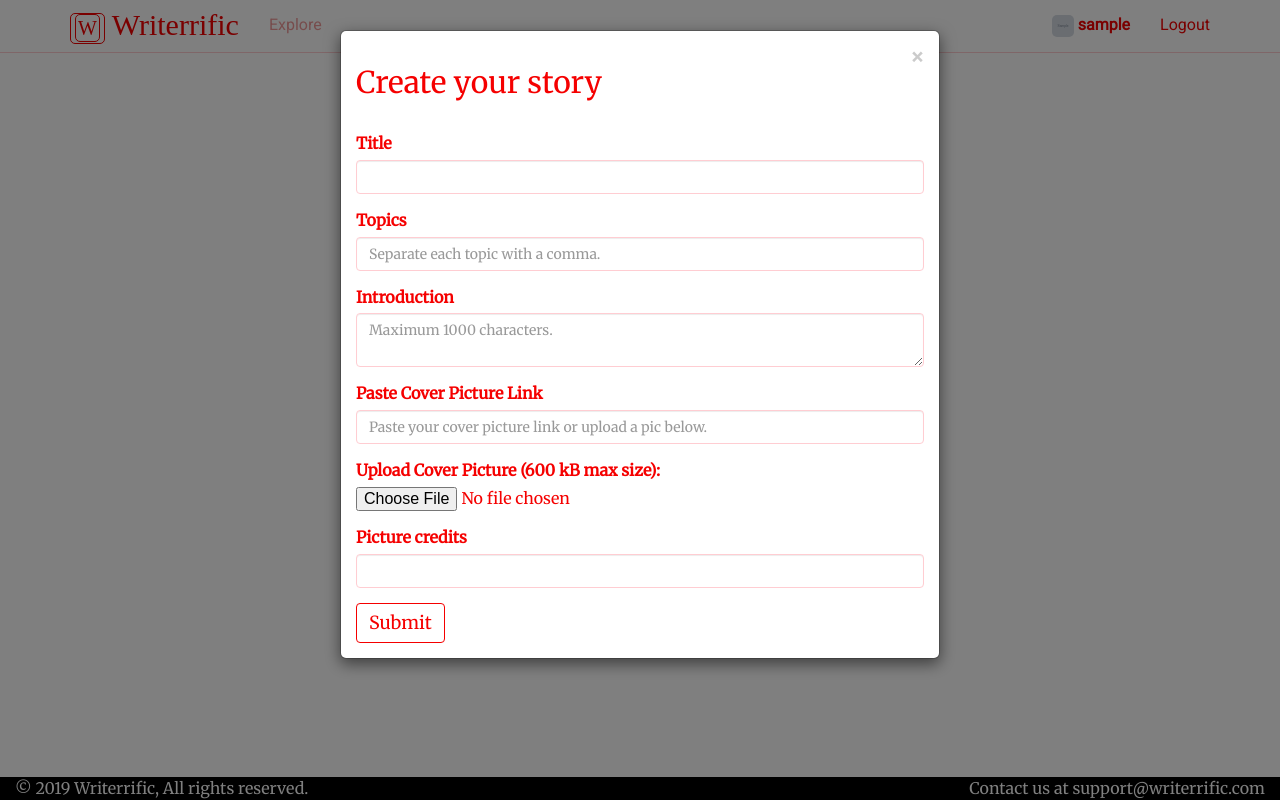
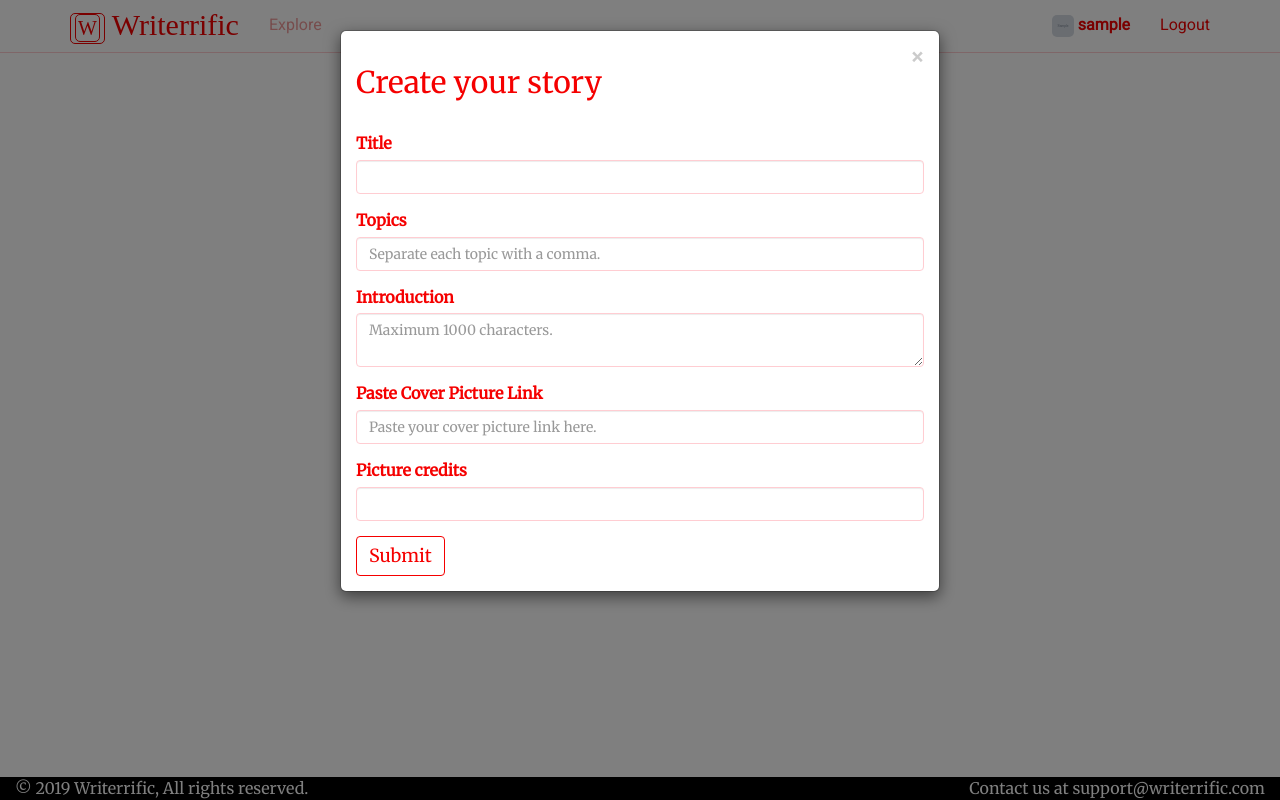
Before and after one commit to lootfee/writerrific, a Flask app: page /explore in a window 1280 px wide. Run offline with Flask 2, Linux system fonts and the light colour scheme; a user stored in the database is signed in; tables that the repository leaves empty hold one stand-in row (values such as "Sample post"); grey boxes marked "Sample" are stand-in pictures; some libraries are stand-ins or nearby versions.

Commit message:
removed sw

```diff
--- a/app/forms.py
+++ b/app/forms.py
@@ -73,8 +73,8 @@ class CreateProjectForm(FlaskForm):
 	title = StringField('Title', validators=[DataRequired()])
 	genre = StringField('Topics', validators=[DataRequired()], render_kw={'placeholder': 'Separate each topic with a comma.'})
 	synopsis = TextAreaField('Introduction', validators=[DataRequired(), Length(min=1, max=1000)], render_kw={'maxlength': 1000, 'placeholder': 'Maximum 1000 characters.'})
-	cover_pic_link = StringField('Paste Cover Picture Link', render_kw={'placeholder': 'Paste your cover picture link or upload a pic below.'})
-	cover_pic = FileField('Upload Cover Picture (600 kB max size):', validators=[FileAllowed(photos)])
+	cover_pic_link = StringField('Paste Cover Picture Link', render_kw={'placeholder': 'Paste your cover picture link here.'})
+	#cover_pic = FileField('Upload Cover Picture (600 kB max size):', validators=[FileAllowed(photos)])
 	cover_pic_credit = StringField('Picture credits ')
 	submit = SubmitField('Submit')
 
@@ -84,8 +84,8 @@ class EditProjectForm(FlaskForm):
 	edit_genre = StringField('Topics', validators=[DataRequired()])
 	edit_synopsis = TextAreaField('Introduction', validators=[DataRequired(), Length(min=1, max=1000)], render_kw={'maxlength': 1000, 'placeholder': 'Maximum 1000 characters.'})
 	#edit_synopsis = TextAreaField('Synopsis', validators=[DataRequired(), Length(min=1, max=1000)], render_kw={'maxlength': 1000, "rows": 5, "cols": 10})
-	edit_cover_pic_link = StringField('Paste Cover Picture Link', render_kw={'placeholder': 'Paste your cover picture link or upload a pic below.'})
-	edit_cover_pic = FileField('Upload Cover Picture (600 kB max size):', validators=[FileAllowed(photos)])
+	edit_cover_pic_link = StringField('Paste Cover Picture Link', render_kw={'placeholder': 'Paste your cover picture link here.'})
+	#edit_cover_pic = FileField('Upload Cover Picture (600 kB max size):', validators=[FileAllowed(photos)])
 	edit_cover_pic_credit = StringField('Picture credits ')
 	edit_submit = SubmitField('Save')
 
--- a/app/templates/base.html
+++ b/app/templates/base.html
@@ -248,7 +248,7 @@
 
 {{ super() }}
     {{ moment.include_moment() }}
-	{% if current_user.is_authenticated %}
+
 	<script src="https://cdn.jsdelivr.net/npm/cookieconsent@3/build/cookieconsent.min.js" data-cfasync="false"></script>
 	<script>
 		window.cookieconsent.initialise({
@@ -262,12 +262,12 @@
 		  }
 		});
 	</script>
-	{% endif %}
-	<script>
+	{% if current_user.is_authenticated %}
+	<!--script>
 	$(document).ready(function() {
 		if ('serviceWorker' in navigator) {
 		  window.addEventListener('load', function() {
-			navigator.serviceWorker.register('/sw.js').then(function(registration) {
+			navigator.serviceWorker.register('../sw.js').then(function(registration) {
 			  // Registration was successful
 			  console.log('ServiceWorker registration successful with scope: ', registration.scope);
 			}, function(err) {
@@ -277,5 +277,6 @@
 		  });
 		}
 	});
-	</script>
+	</script-->
+	{% endif %}
 {% endblock %}
--- a/app/templates/user.html
+++ b/app/templates/user.html
@@ -133,8 +133,6 @@
 			{{ form2.edit_cover_pic_link.label (class_='control-label') }}
 			{{ form2.edit_cover_pic_link (class_='form-control', value=p.cover_pic_link, id='edit_cover_pic_link' + p.id|string)}}
 			<br>
-			{{ form2.edit_cover_pic.label (class_='control-label') }}
-			{{ form2.edit_cover_pic  (id='edit_cover_pic_' + p.id|string )}}
 			<br>
 			{{ form2.edit_cover_pic_credit.label (class_='control-label') }}
 			{{ form2.edit_cover_pic_credit (class_='form-control', value=p.cover_pic_credit, id='edit_cover_pic_credit' + p.id|string )  }}
```
Also changed, not shown: app/static/sw.js (+4 -5 lines), app/templates/project.html (+10 -5 lines).
